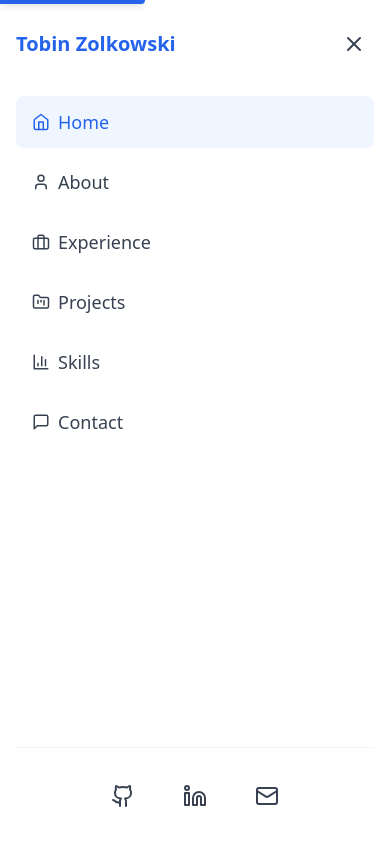
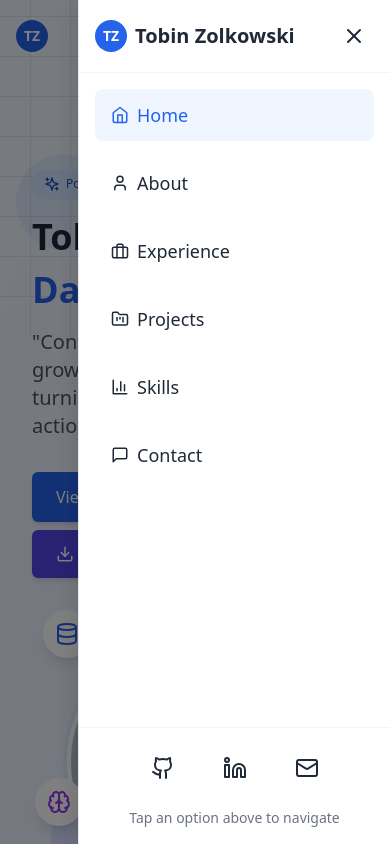
Before and after one commit to tzolkowski96/tobin_data_portfolio_website, a React (Vite) app: page / in a window 390 px wide. Both pictures are taken after a click on the button 354 px from the left and 36 px from the top of the page. Shown: the top 844 px of the page. Built offline with nearby package versions, Linux system fonts and the light colour scheme.

Commit message:
feat: Enhance Header component with mobile responsiveness and accessibility improvements; update styles for better usability

```diff
--- a/src/components/Header.tsx
+++ b/src/components/Header.tsx
@@ -1,12 +1,21 @@
 import React, { useState, useEffect } from 'react';
-import { Menu, X, Github, Linkedin, Mail, Home, User, Briefcase, FolderKanban, BarChart3, MessageSquare } from 'lucide-react';
+import { Menu, X, Github, Linkedin, Mail, Home, User, Briefcase, FolderKanban, BarChart3, MessageSquare, ChevronRight } from 'lucide-react';
 
 const Header: React.FC = () => {
   const [isOpen, setIsOpen] = useState(false);
   const [scrolled, setScrolled] = useState(false);
   const [activeSection, setActiveSection] = useState('hero');
+  const [isMobile, setIsMobile] = useState(false);
 
   useEffect(() => {
+    // Check if mobile on mount and when window resizes
+    const checkMobile = () => {
+      setIsMobile(window.innerWidth < 768);
+    };
+
+    checkMobile();
+    window.addEventListener('resize', checkMobile);
+
     const handleScroll = () => {
       // Update header background on scroll
       setScrolled(window.scrollY > 50);
@@ -39,23 +48,27 @@ const Header: React.FC = () => {
     };
 
     window.addEventListener('scroll', handleScroll);
-    return () => window.removeEventListener('scroll', handleScroll);
-  }, []);
+
+    // Handle body scroll lock when mobile menu is open
+    if (isOpen && isMobile) {
+      document.body.classList.add('no-scroll');
+    } else {
+      document.body.classList.remove('no-scroll');
+    }
+
+    return () => {
+      window.removeEventListener('scroll', handleScroll);
+      window.removeEventListener('resize', checkMobile);
+      document.body.classList.remove('no-scroll');
+    };
+  }, [isOpen, isMobile]);
 
   const toggleMenu = () => {
     setIsOpen(!isOpen);
-
-    // Prevent body scroll when menu is open
-    if (!isOpen) {
-      document.body.style.overflow = 'hidden';
-    } else {
-      document.body.style.overflow = '';
-    }
   };
 
   const closeMenu = () => {
     setIsOpen(false);
-    document.body.style.overflow = '';
   };
 
   const navLinks = [
@@ -67,9 +80,16 @@ const Header: React.FC = () => {
     { name: 'Contact', href: '#contact', icon: <MessageSquare size={18} className="mr-2" aria-hidden="true" /> },
   ];
 
+  // Find current section name
+  const getCurrentSectionName = () => {
+    const currentLink = navLinks.find(link => link.href.substring(1) === activeSection);
+    return currentLink ? currentLink.name : '';
+  };
+
   return (
+    <>
       <header
-      className={`fixed w-full z-50 transition-all duration-500 ${
+        className={`fixed w-full z-30 transition-all duration-500 ${
           scrolled
             ? 'bg-white/95 dark:bg-gray-900/95 backdrop-blur-sm shadow-md py-3'
             : 'bg-transparent py-4 md:py-5'
@@ -77,6 +97,7 @@ const Header: React.FC = () => {
         role="banner"
       >
         <div className="container mx-auto px-4 flex items-center justify-between">
+          <div className="flex items-center">
             <a
               href="#hero"
               className="text-xl font-bold text-blue-600 dark:text-blue-400 hover:text-blue-700 dark:hover:text-blue-300 transition-colors flex items-center"
@@ -85,13 +106,24 @@ const Header: React.FC = () => {
               <div className="mr-2 w-8 h-8 rounded-full bg-blue-600 dark:bg-blue-700 text-white flex items-center justify-center">
                 <span className="text-sm font-bold">TZ</span>
               </div>
-          <span className={`transition-all duration-300 ${scrolled ? 'opacity-100' : 'opacity-0 md:opacity-100'}`}>
+              <span className={`transition-all duration-300 ${scrolled || !isMobile ? 'opacity-100' : 'opacity-0 md:opacity-100'}`}>
                 Tobin Zolkowski
               </span>
             </a>
 
+            {/* Mobile current section indicator */}
+            {scrolled && activeSection !== 'hero' && (
+              <div className="md:hidden flex items-center ml-2">
+                <ChevronRight size={16} className="text-gray-500 dark:text-gray-400" aria-hidden="true" />
+                <span className="text-sm font-medium text-gray-700 dark:text-gray-300 ml-1">
+                  {getCurrentSectionName()}
+                </span>
+              </div>
+            )}
+          </div>
+
           {/* Desktop Navigation */}
-        <nav className="hidden md:flex items-center space-x-6">
+          <nav className="hidden md:flex items-center space-x-4 lg:space-x-6">
             {navLinks.map((link) => (
               <a
                 key={link.name}
@@ -128,53 +160,72 @@ const Header: React.FC = () => {
             </div>
           </nav>
 
-        {/* Mobile Menu Button */}
+          {/* Mobile Menu Button with Section Indicator */}
           <button
-          className="md:hidden p-2 text-gray-700 dark:text-gray-300 hover:text-blue-600 dark:hover:text-blue-400 hover:bg-blue-50 dark:hover:bg-blue-900/30 rounded-md transition-colors"
+            className="md:hidden p-2 text-gray-700 dark:text-gray-300 hover:text-blue-600 dark:hover:text-blue-400 hover:bg-blue-50 dark:hover:bg-blue-900/30 rounded-md transition-colors relative z-50"
             onClick={toggleMenu}
             aria-label={isOpen ? "Close menu" : "Open menu"}
             aria-expanded={isOpen}
             aria-controls="mobile-menu"
           >
             {isOpen ? <X size={24} aria-hidden="true" /> : <Menu size={24} aria-hidden="true" />}
+            {!isOpen && activeSection !== 'hero' && (
+              <span className="absolute top-0 right-0 -mt-1 -mr-1 h-2.5 w-2.5 bg-blue-600 rounded-full"></span>
+            )}
           </button>
         </div>
+      </header>
 
-      {/* Mobile Navigation */}
+      {/* Mobile Menu - Completely separated from header for better z-index control */}
+      <div
+        className={`fixed inset-0 bg-black/50 dark:bg-black/70 z-40 md:hidden transition-opacity duration-300 ${
+          isOpen ? 'opacity-100' : 'opacity-0 pointer-events-none'
+        }`}
+        aria-hidden={!isOpen}
+        onClick={closeMenu}
+      />
+
       <div
         id="mobile-menu"
-        className={`md:hidden fixed inset-0 bg-white dark:bg-gray-900 z-40 transform transition-transform duration-300 ease-in-out ${
+        className={`fixed inset-y-0 right-0 w-4/5 max-w-xs bg-white dark:bg-gray-900 z-50 transform transition-transform duration-300 ease-in-out md:hidden overflow-y-auto border-l border-gray-200 dark:border-gray-700 shadow-xl ${
           isOpen ? 'translate-x-0' : 'translate-x-full'
         }`}
         aria-hidden={!isOpen}
       >
-        <div className="container mx-auto px-4 py-6 h-full flex flex-col">
-          <div className="flex justify-between items-center mb-8">
+        <div className="flex flex-col h-full">
+          <div className="p-4 border-b border-gray-100 dark:border-gray-700">
+            <div className="flex justify-between items-center">
               <a
                 href="#hero"
-              className="text-xl font-bold text-blue-600 dark:text-blue-400 hover:text-blue-700 dark:hover:text-blue-300 transition-colors"
+                className="text-xl font-bold text-blue-600 dark:text-blue-400 hover:text-blue-700 dark:hover:text-blue-300 transition-colors flex items-center"
                 onClick={closeMenu}
+                aria-label="Tobin Zolkowski - Back to top"
               >
-              Tobin Zolkowski
+                <div className="mr-2 w-8 h-8 rounded-full bg-blue-600 dark:bg-blue-700 text-white flex items-center justify-center">
+                  <span className="text-sm font-bold">TZ</span>
+                </div>
+                <span>Tobin Zolkowski</span>
               </a>
               <button
                 className="p-2 text-gray-700 dark:text-gray-300 hover:text-blue-600 dark:hover:text-blue-400 hover:bg-blue-50 dark:hover:bg-blue-900/30 rounded-md transition-colors"
-              onClick={toggleMenu}
+                onClick={closeMenu}
                 aria-label="Close menu"
               >
                 <X size={24} aria-hidden="true" />
               </button>
             </div>
+          </div>
 
-          <nav className="flex-1 flex flex-col space-y-2">
+          <div className="flex-1 overflow-y-auto p-4">
+            <nav className="flex flex-col space-y-3 mb-8">
               {navLinks.map((link) => (
                 <a
                   key={link.name}
                   href={link.href}
                   className={`px-4 py-3 rounded-lg flex items-center text-lg ${
                     activeSection === link.href.substring(1)
-                    ? 'text-blue-600 dark:text-blue-400 font-medium bg-blue-50 dark:bg-blue-900/30'
-                    : 'text-gray-700 dark:text-gray-300 hover:bg-gray-50 dark:hover:bg-gray-800'
+                      ? 'text-blue-600 dark:text-blue-400 font-medium bg-blue-50 dark:bg-blue-900/40 mobile-nav-active'
+                      : 'text-gray-700 dark:text-gray-300 hover:bg-gray-50 dark:hover:bg-gray-800/50 mobile-nav-link'
                   }`}
                   onClick={closeMenu}
                   aria-current={activeSection === link.href.substring(1) ? 'page' : undefined}
@@ -184,14 +235,15 @@ const Header: React.FC = () => {
                 </a>
               ))}
             </nav>
+          </div>
 
-          <div className="mt-auto pt-6 border-t border-gray-100 dark:border-gray-800">
-            <div className="flex justify-center space-x-6">
+          <div className="p-4 border-t border-gray-100 dark:border-gray-700 mt-auto">
+            <div className="flex justify-center space-x-6 mb-4">
               <a
                 href="https://github.com/tzolkowski96"
                 target="_blank"
                 rel="noopener noreferrer"
-                className="p-3 text-gray-700 dark:text-gray-300 hover:text-blue-600 dark:hover:text-blue-400 hover:bg-blue-50 dark:hover:bg-blue-900/30 rounded-full transition-colors"
+                className="p-3 text-gray-700 dark:text-gray-300 hover:text-blue-600 dark:hover:text-blue-400 hover:bg-blue-50 dark:hover:bg-blue-800/30 rounded-full transition-colors"
                 aria-label="GitHub profile"
               >
                 <Github size={24} aria-hidden="true" />
@@ -200,24 +252,27 @@ const Header: React.FC = () => {
                 href="https://www.linkedin.com/in/tobin-zolkowski-844873200/"
                 target="_blank"
                 rel="noopener noreferrer"
-                className="p-3 text-gray-700 dark:text-gray-300 hover:text-blue-600 dark:hover:text-blue-400 hover:bg-blue-50 dark:hover:bg-blue-900/30 rounded-full transition-colors"
+                className="p-3 text-gray-700 dark:text-gray-300 hover:text-blue-600 dark:hover:text-blue-400 hover:bg-blue-50 dark:hover:bg-blue-800/30 rounded-full transition-colors"
                 aria-label="LinkedIn profile"
               >
                 <Linkedin size={24} aria-hidden="true" />
               </a>
               <a
                 href="#contact"
-                className="p-3 text-gray-700 dark:text-gray-300 hover:text-blue-600 dark:hover:text-blue-400 hover:bg-blue-50 dark:hover:bg-blue-900/30 rounded-full transition-colors"
+                className="p-3 text-gray-700 dark:text-gray-300 hover:text-blue-600 dark:hover:text-blue-400 hover:bg-blue-50 dark:hover:bg-blue-800/30 rounded-full transition-colors"
                 onClick={closeMenu}
                 aria-label="Contact"
               >
                 <Mail size={24} aria-hidden="true" />
               </a>
             </div>
+            <p className="text-center text-gray-500 dark:text-gray-400 text-sm">
+              Tap an option above to navigate
+            </p>
           </div>
         </div>
       </div>
-    </header>
+    </>
   );
 };
 
--- a/src/index.css
+++ b/src/index.css
@@ -326,23 +326,25 @@ section {
   background: linear-gradient(135deg, #172554 0%, #1e3a8a 100%);
 }
 
-/* Skip to content link with improved visibility */
+/* Skip to content link with improved visibility and functionality */
 .skip-to-content {
   position: absolute;
-  top: -40px;
+  top: -200px;
   left: 0;
   background: #2563eb;
   color: white;
   padding: 10px 16px;
-  z-index: 100;
+  z-index: 9999;
   transition: top 0.3s;
   border-radius: 0 0 4px 0;
   box-shadow: 0 4px 6px -1px rgba(0, 0, 0, 0.1);
   font-weight: 500;
+  opacity: 0;
 }
 
 .skip-to-content:focus {
   top: 0;
+  opacity: 1;
 }
 
 /* Enhanced card design */
@@ -440,8 +442,74 @@ html.dark header.scrolled {
   box-shadow: 0 4px 6px -1px rgba(0, 0, 0, 0.3) !important;
 }
 
-html.dark .mobile-menu {
-  background-color: #0f172a !important;
+/* Mobile menu styling for light mode */
+#mobile-menu {
+  background-color: #ffffff;
+  border-left-color: #e5e7eb;
+  box-shadow: -4px 0 20px rgba(0, 0, 0, 0.1);
+}
+
+#mobile-menu a,
+#mobile-menu button {
+  color: #1f2937;
+}
+
+#mobile-menu a:hover,
+#mobile-menu button:hover {
+  color: #2563eb;
+}
+
+#mobile-menu .border-gray-100 {
+  border-color: #f3f4f6;
+}
+
+#mobile-menu .border-t,
+#mobile-menu .border-b {
+  border-color: #f3f4f6;
+}
+
+#mobile-menu .mobile-nav-active {
+  background-color: #eff6ff;
+  color: #2563eb;
+}
+
+#mobile-menu .mobile-nav-link:hover {
+  background-color: #f9fafb;
+}
+
+/* Mobile menu dark mode specific styling - very high specificity */
+html.dark #mobile-menu {
+  background-color: #1e293b !important;
+  border-left-color: #1e293b !important;
+  box-shadow: -4px 0 20px rgba(0, 0, 0, 0.5) !important;
+}
+
+html.dark #mobile-menu a,
+html.dark #mobile-menu button {
+  color: #e2e8f0 !important;
+}
+
+html.dark #mobile-menu a:hover,
+html.dark #mobile-menu button:hover {
+  color: #60a5fa !important;
+}
+
+html.dark #mobile-menu .border-gray-100 {
+  border-color: #334155 !important;
+}
+
+html.dark #mobile-menu .border-t,
+html.dark #mobile-menu .border-b {
+  border-color: #334155 !important;
+}
+
+html.dark #mobile-menu .mobile-nav-active {
+  background-color: rgba(30, 58, 138, 0.3) !important;
+  color: #60a5fa !important;
+}
+
+html.dark #mobile-menu .mobile-nav-link:hover {
+  background-color: rgba(30, 64, 175, 0.2) !important;
 }
 
 /* Additional dark mode overrides for consistent styling */
@@ -842,3 +910,61 @@ html.dark .learning-journey-quote .icon {
   color: #a5b4fc;
   filter: drop-shadow(0 1px 2px rgba(0, 0, 0, 0.4));
 }
+
+/* Main content scrolling fix to ensure skip link works */
+main {
+  scroll-margin-top: 80px;
+}
+
+/* Mobile-specific improvements */
+@media (max-width: 640px) {
+  .xs\:block {
+    display: block;
+  }
+
+  .xs\:hidden {
+    display: none;
+  }
+
+  /* Better spacing for mobile navigation items */
+  #mobile-menu nav a {
+    margin-bottom: 4px;
+  }
+
+  /* Enhanced touch targets for mobile */
+  #mobile-menu nav a,
+  #mobile-menu .flex.justify-center a {
+    min-height: 44px;
+    display: flex;
+    align-items: center;
+  }
+
+  /* Fix for mobile section padding */
+  section {
+    padding-left: 1rem;
+    padding-right: 1rem;
+  }
+
+  /* Better scrolling on mobile */
+  html, body {
+    overflow-x: hidden;
+    position: relative;
+    width: 100%;
+  }
+}
+
+/* Prevent body scroll when mobile menu is open */
+body.no-scroll {
+  overflow: hidden !important;
+  position: fixed;
+  width: 100%;
+  height: 100%;
+  touch-action: none;
+}
+
+/* Prevent menu from being hidden off-screen on older devices */
+@media screen and (max-width: 320px) {
+  #mobile-menu {
+    width: 85% !important;
+  }
+}
--- a/tailwind.config.js
+++ b/tailwind.config.js
@@ -42,6 +42,9 @@ export default {
         'height': 'height',
         'spacing': 'margin, padding',
       },
+      screens: {
+        'xs': '480px',
+      },
     },
   },
   plugins: [],
```
Also changed, not shown: 1 other file (tests, documents, lock files or other folders). Lines whose indentation alone changed are shown as unchanged.
